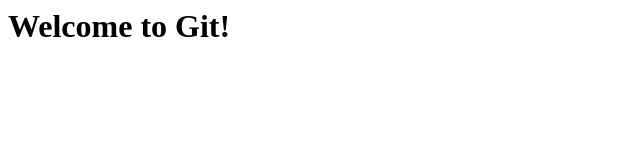
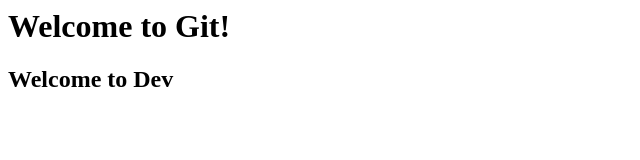
Before and after one commit to jagan495/website, a plain HTML site: page index.html in a window 1280 px wide. Shown: the whole page, without its empty margins (0-640 px from the left). Drawn offline with Linux system fonts and the light colour scheme.

Commit message:
Index html modified

```diff
--- a/index.html
+++ b/index.html
@@ -1,5 +1,6 @@
 <html>
   <body>
  <h1> Welcome to Git! </h1>
+ <h2> Welcome to Dev </h2>
   </body>
 </html>
```
